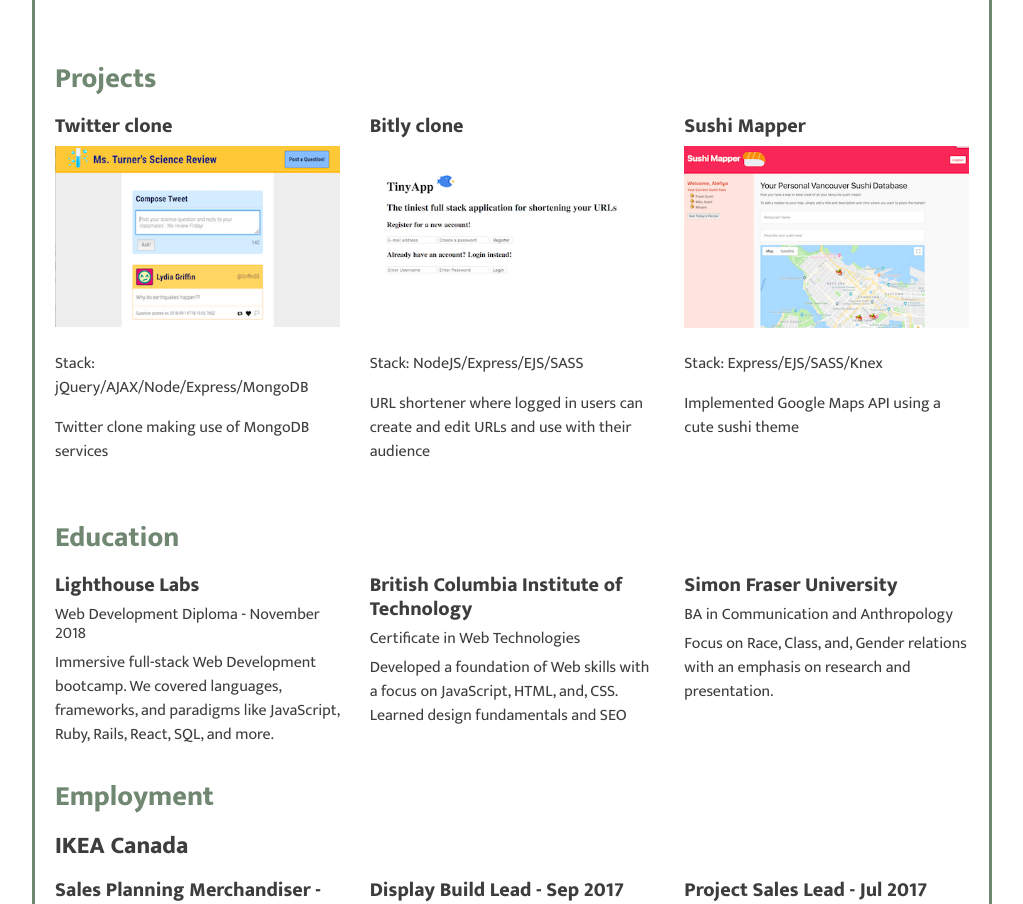
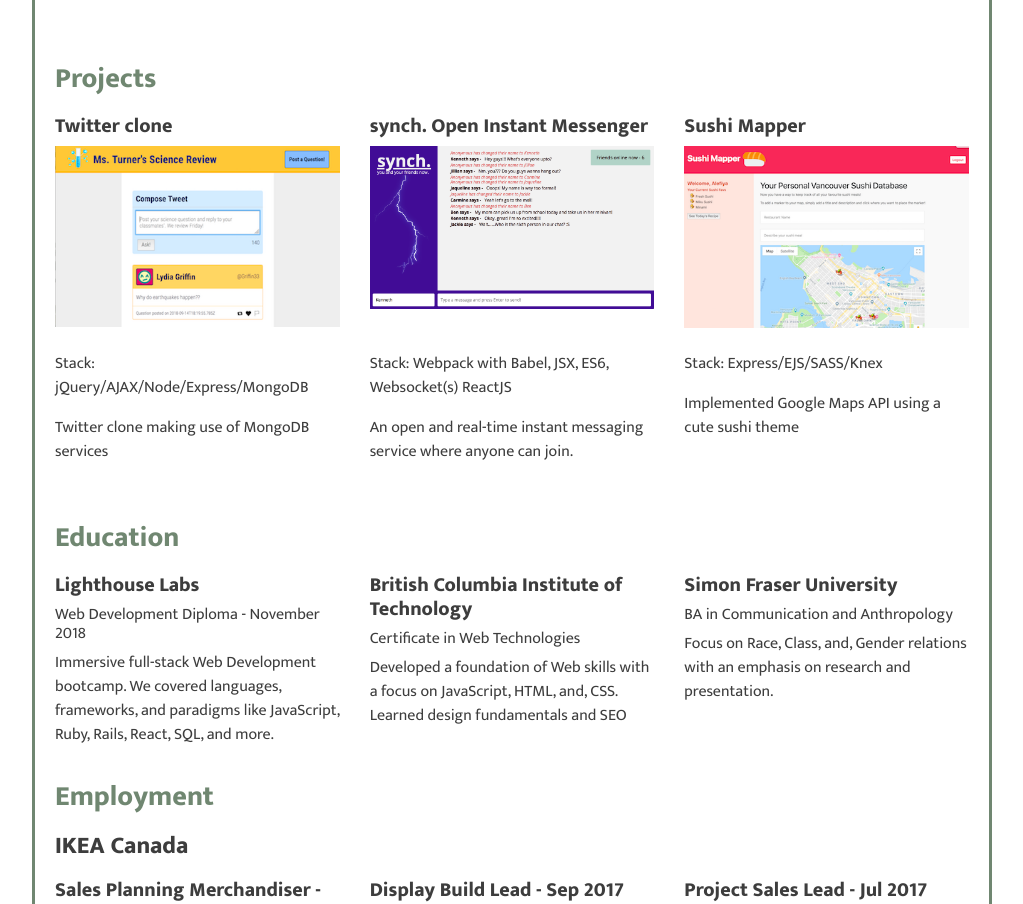
Before and after one commit to alefiyaV/alefiyaV.github.io, a website: page index.html in a window 1280 px wide. Shown: the part 947-1851 px from the top of the page, without its empty margins (128-1151 px from the left). Drawn offline with nearby package versions, Linux system fonts and the light colour scheme.

Commit message:
changed projects

```diff
--- a/index.html
+++ b/index.html
@@ -75,8 +75,8 @@
       </div>
 
       <div class="col-xs-12 col-sm-4">
-        <h5>Bitly clone</h5>
-        <a href="https://github.com/alefiyaV/TinyApp" target="_blank"><img src="images/tinyapp.png" class="img-fluid"></a>
+        <h5>synch. Open Instant Messenger</h5>
+        <a href="https://github.com/alefiyaV/chatty-app" target="_blank"><img src="images/chatty.png" class="img-fluid"></a>
 </div>
 
       <div class="col-xs-12 col-sm-4 clearfix">
@@ -94,8 +94,8 @@
 
           <div class="col-xs-12 col-sm-4">
 
-            <p>Stack: NodeJS/Express/EJS/SASS </p>
-            <p>URL shortener where logged in users can create and edit URLs and use with their audience</p>
+            <p>Stack: Webpack with Babel, JSX, ES6, Websocket(s) ReactJS  </p>
+            <p>An open and real-time instant messaging service where anyone can join.</p>
           </div>
 
           <div class="col-xs-12 col-sm-4">
```
Also changed, not shown: images/chatty.png (added), 2 other files.
